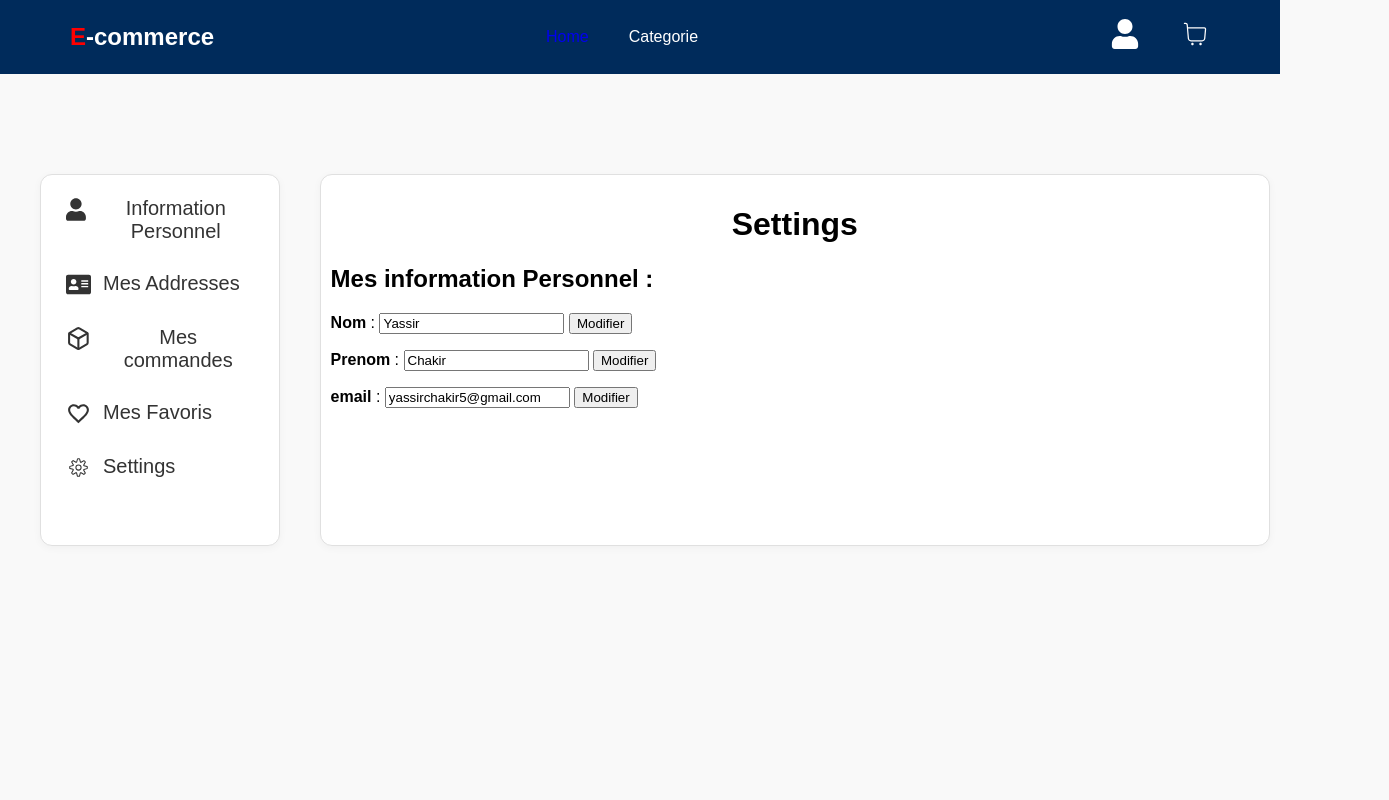
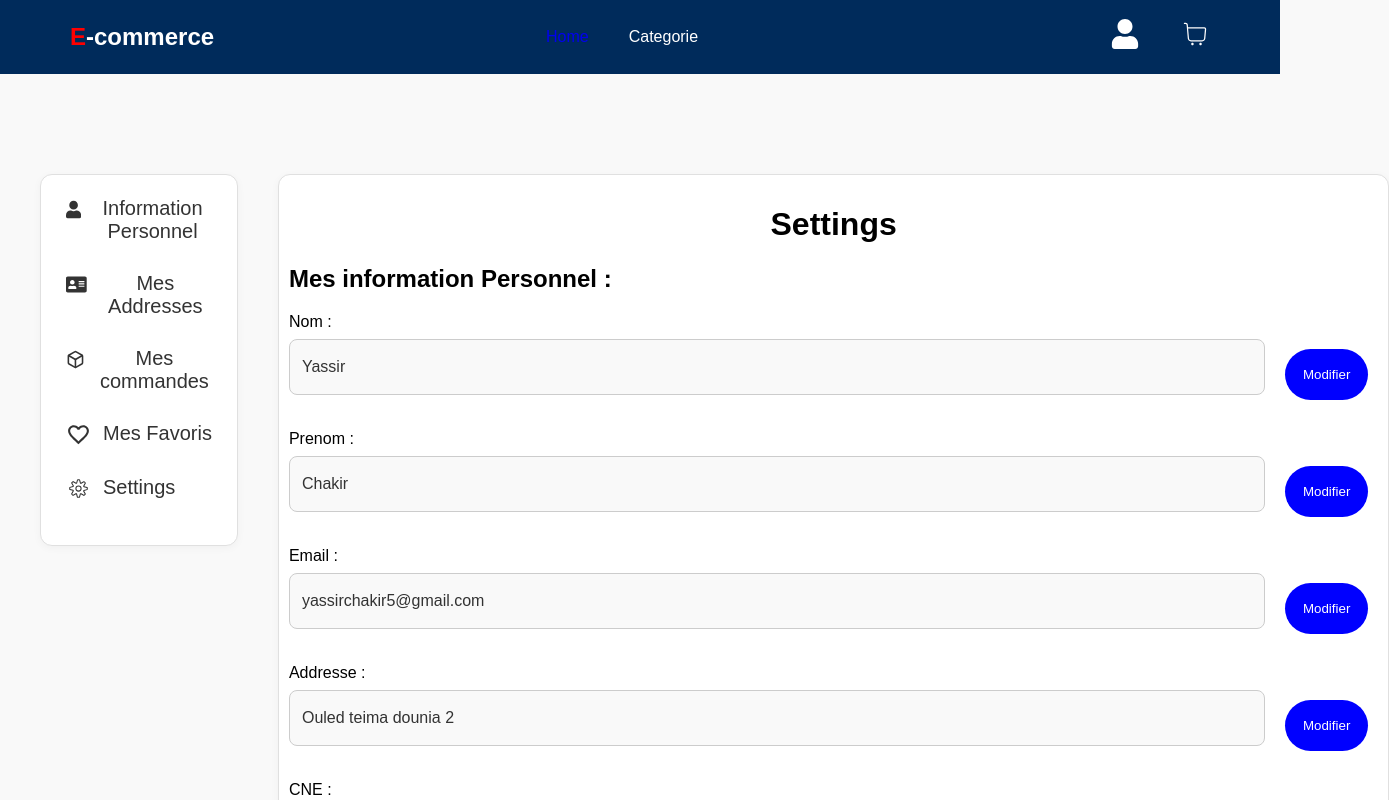
Before and after one commit to yassirchakir5/e-commerce--projet-, a React (Create React App) app: page /infos in a window 1280 px wide. Both pictures are taken after a click on the button "Settings". Shown: the top 800 px of the page, 1389 px wide, since content can reach past the window. Built offline with nearby package versions, Linux system fonts and the light colour scheme.

Commit message:
add section Settings

```diff
--- a/src/component/infos.css
+++ b/src/component/infos.css
@@ -303,3 +303,54 @@ body{
     display: flex;
     flex-direction: column;
 }
+
+.div-inpt{
+    display: flex;
+    justify-content: space-between;
+    flex-direction: column;
+    align-items: flex-start;
+    margin-bottom: 20px;
+    gap: 8px;
+}
+
+.btnmod{
+    position: relative;
+    padding: 18px;
+    border-radius: 30px;
+    border: none;
+    margin: 10px;
+    cursor: pointer;
+    background-color: blue;
+    overflow: hidden;
+    z-index: 1;
+    color: white;
+}
+
+.btnmod::before{
+    content: "";
+    position: absolute;
+    top: 0;
+    left: 0;
+    width: 0;
+    height: 100%;
+    background: red;
+    z-index: -1;
+    transition: width 0.4s ease;
+}
+
+.btnmod:hover::before{
+    width: 100%;
+}
+
+.btnmod:hover{
+    color: white;
+}
+
+.div-inpt input{
+    width: 950px;
+}
+
+.btn-bat{
+    display: flex;
+    justify-content: space-between;
+}
--- a/src/component/infos.js
+++ b/src/component/infos.js
@@ -141,7 +141,19 @@ class Infos extends Component{
             };
         });
     }
+    modifierpro = (e,field) => {
+        const valuep = e.target.value;
+        this.setState((prevState) => ({
+            mesinfos:{
+                ...prevState.mesinfos,
+                [field]: valuep
+            }
+        }));
+    }
 
+    savechangepro = (field) => {
+        alert(`Change avec succes ${this.state.mesinfos[field]}`)
+    }
     ajouaddre = (e,field) => {
         const newa = e.target.value;
         this.setState((prevState) => ({
@@ -360,9 +372,52 @@ class Infos extends Component{
                                 <h1>Settings</h1>
                                 <div>
                                     <h2 style={{textAlign: 'left'}}>Mes information Personnel : </h2>
-                                    <p><strong>Nom </strong>: <input type="text" value={this.state.mesinfos.name} /> <button>Modifier</button> </p>
-                                    <p><strong>Prenom </strong>: <input type="text" value={this.state.mesinfos.prenom} /> <button>Modifier</button> </p>
-                                    <p><strong>email </strong>: <input type="email" value={this.state.mesinfos.email} /> <button>Modifier</button> </p>
+                                    <div className="div-inpt">
+                                        <label for="nom">Nom : </label>
+                                        <div style={{display: 'flex', width: '100%',gap: '10px'}}>
+                                            <input type="text" id="nom" value={this.state.mesinfos.name} className="input" onChange={(e) => {this.modifierpro(e,"name")}} />
+                                            <button className="btnmod" onClick={() => {this.savechangepro("name")}}>Modifier</button>
+                                        </div>
+                                    </div>
+                                    <div className="div-inpt">
+                                        <label for="prenom">Prenom : </label>
+                                        <div style={{display: 'flex', width: '100%',gap: '10px'}}>
+                                            <input type="text" id="prenom" value={this.state.mesinfos.prenom} className="input" onChange={(e) => {this.modifierpro(e,"prenom")}}/>
+                                            <button className="btnmod" onClick={() => {this.savechangepro("prenom")}}>Modifier</button>
+                                            </div>
+                                    </div>
+                                    <div className="div-inpt">
+                                        <label for="email">Email : </label>
+                                        <div style={{display: 'flex', width: '100%',gap: '10px'}}>
+                                            <input type="email" id="email" value={this.state.mesinfos.email} className="input" onChange={(e) => {this.modifierpro(e,"email")}}/>
+                                            <button className="btnmod" onClick={() => {this.savechangepro("email")}}>Modifier</button>
+                                        </div>
+                                    </div>
+                                    <div className="div-inpt">
+                                        <label for="adr">Addresse : </label>
+                                        <div style={{display: 'flex', width: '100%',gap: '10px'}}>
+                                            <input type="text" id="adr" value={this.state.mesinfos.addresse} className="input" onChange={(e) => {this.modifierpro(e,"addresse")}}/>
+                                            <button className="btnmod" onClick={() => {this.savechangepro("addresse")}}>Modifier</button>
+                                        </div>
+                                    </div>
+                                    <div className="div-inpt">
+                                        <label for="cne">CNE : </label>
+                                        <div style={{display: 'flex', width: '100%',gap: '10px'}}>
+                                            <input type="text" id="cne" value={this.state.mesinfos.CNE} className="input" onChange={(e) => {this.modifierpro(e,"CNE")}} />
+                                            <button className="btnmod" onClick={() => {this.savechangepro("CNE")}}>Modifier</button>
+                                        </div>
+                                    </div>
+                                    <div className="div-inpt">
+                                        <label for="numtel">Numéro de téléphone : </label>
+                                        <div style={{display: 'flex', width: '100%',gap: '10px'}}>
+                                            <input type="number" id="numtel" value={this.state.mesinfos.numtel} className="input" onChange={(e) => {this.modifierpro(e,"numtel")}}/>
+                                            <button className="btnmod" onClick={() => {this.savechangepro("numtel")}}>Modifier</button>
+                                        </div>
+                                    </div>
+                                    <div className="btn-bat basp">
+                                        <button className="btnmod">Déconnexion</button>
+                                        <button className="btnmod">Supprimer Account</button>
+                                    </div>
                                 </div>
                             </div>
                         )}
```
